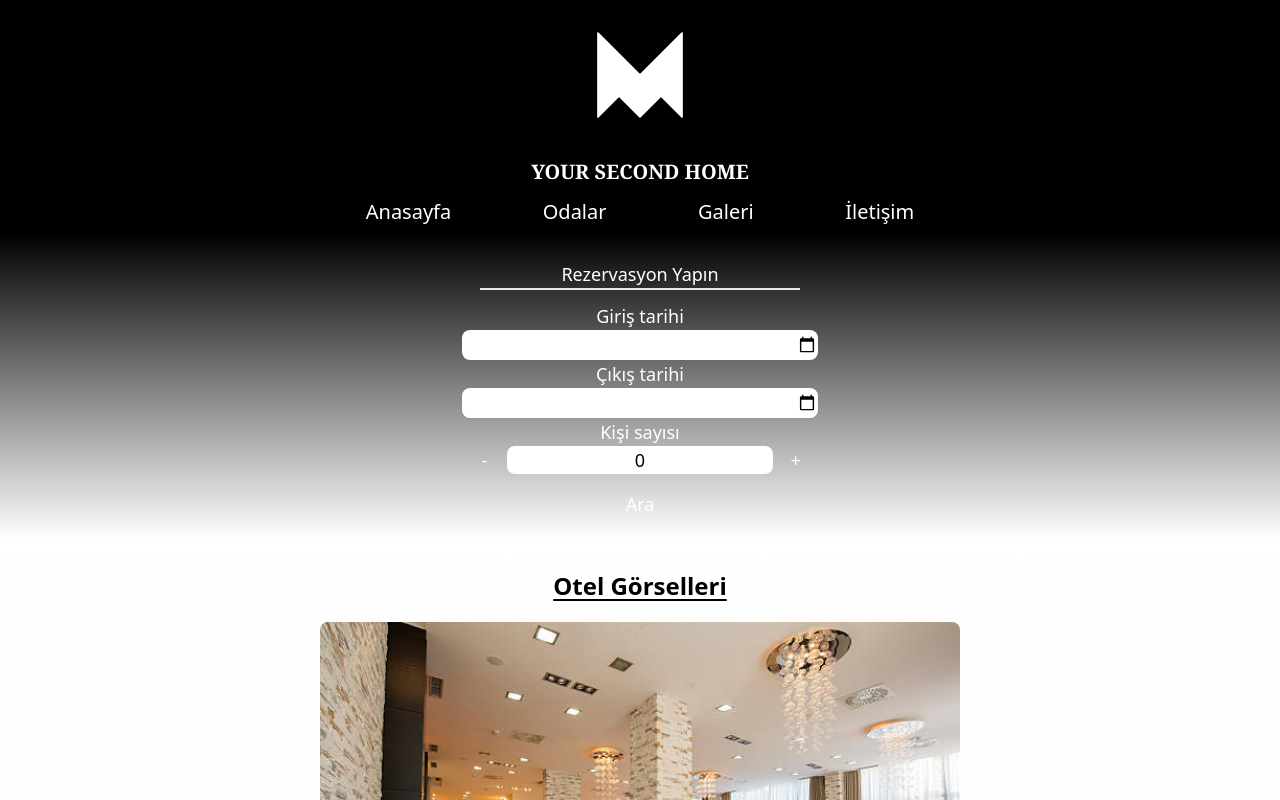
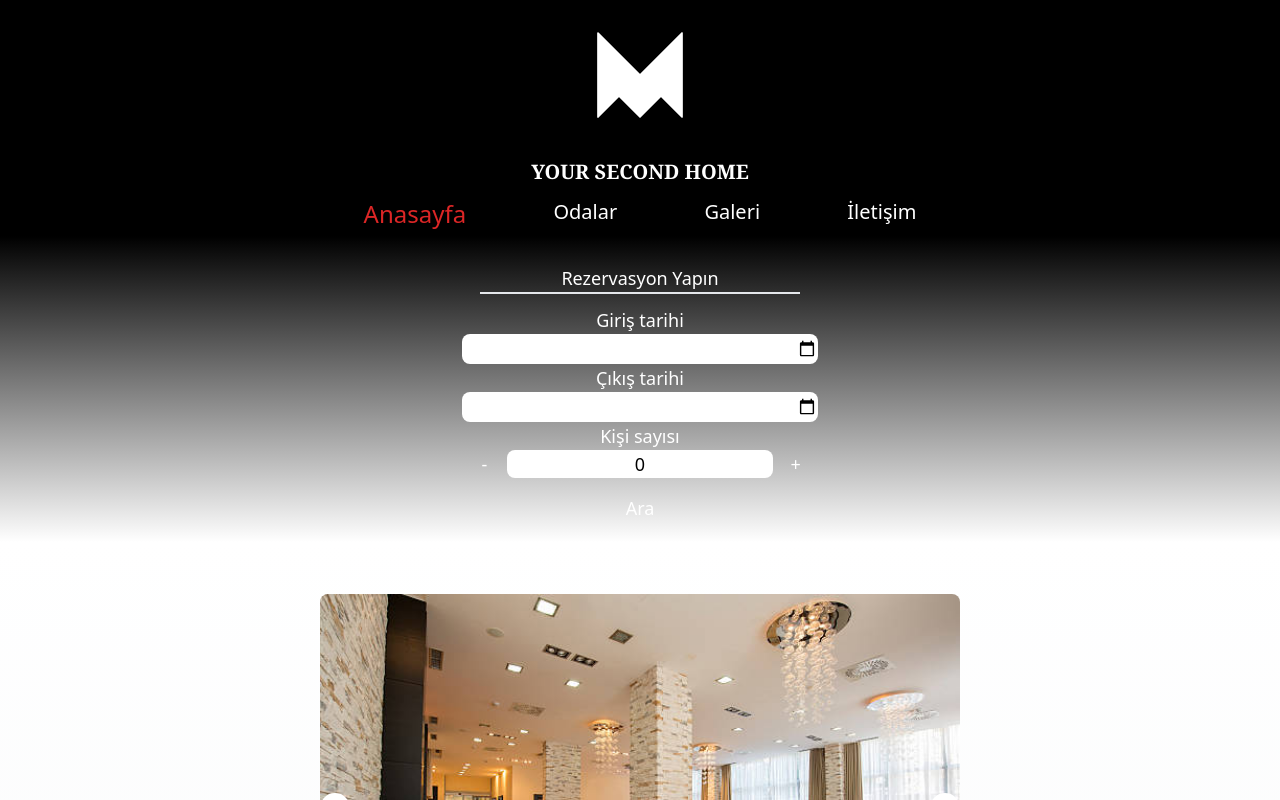
Before and after one commit to kogunlu/hotel-case, a React (Create React App) app: page / in a window 1280 px wide. Shown: the top 800 px of the page. Built offline with nearby package versions, Linux system fonts and the light colour scheme; the HTML template or start-up script is replaced by a standard one.

Commit message:
Style | Header delete from slider. Active style change in navbar.

```diff
--- a/src/components/navbar/Navbar.jsx
+++ b/src/components/navbar/Navbar.jsx
@@ -1,5 +1,5 @@
 import React from 'react'
-import { Link } from "react-router-dom";
+import { NavLink } from "react-router-dom";
 import Logo from '../logo/Logo';
 import "../../style.css"
 
@@ -9,6 +9,8 @@ import "../../style.css"
 
 function Navbar() {
 
+  const activeClassName = "border-transparent border-b-2 text-red-600 border-red-900 text-2xl"
+  const passiveClassName = "border-transparent border-b-2 hover:text-red-600"
 
   return (
     <nav className='h-1/6 w-full border-solid border-none flex flex-col align-center'>
@@ -20,10 +22,23 @@ function Navbar() {
 
       <div className='flex justify-center bg-black'>
       <div className='w-full md:w-10/12 lg:text-xl lg:w-6/12 h-3/6 flex justify-around pt-1 pb-1 bg-black text-white'>
-        <Link to={"/"} className="border-transparent border-b-2 hover:border-red-900 hover:text-red-600 hover:text-2xl">Anasayfa</Link>
-        <Link className="border-transparent border-b-2 hover:border-red-900	 hover:text-red-600 hover:text-2xl" to={"/rooms"}>Odalar</Link>
-        <Link className="border-transparent border-b-2 hover:border-red-900 hover:text-red-600 hover:text-2xl" to={"/gallery"}>Galeri</Link>
-        <Link className="border-transparent border-b-2 hover:border-red-900 hover:text-red-600 hover:text-2xl" to={"/contact"}>İletişim</Link>
+        <NavLink
+        className={({isActive}) => isActive ? activeClassName : passiveClassName }
+        to={"/"}
+        >Anasayfa</NavLink>
+
+        <NavLink
+        className={({isActive}) => isActive ? activeClassName : passiveClassName }
+        to={"/rooms"}
+        >Odalar</NavLink>
+
+        <NavLink
+        className={({isActive}) => isActive ? activeClassName : passiveClassName }
+        to={"/gallery"}>Galeri</NavLink>
+
+        <NavLink
+        className={({isActive}) => isActive ? activeClassName : passiveClassName }
+        to={"/contact"}>İletişim</NavLink>
       </div>
       </div>
 
--- a/src/components/rooms/RoomCard.jsx
+++ b/src/components/rooms/RoomCard.jsx
@@ -10,7 +10,7 @@ function RoomCard( { imageSrc, description, name, header } ) {
         <div className='h-2/6 w-full flex flex-col justify-center items-center mb-5 mt-5 md:mt-1'>
             <h3 className='text-center font-semibold text-lg underline underline-offset-2 my-2 lg:mt-0'>{header}</h3>
             <p className='text-center px-5'>{description}</p>
-            <button className="group relative h-8 w-6/12 md:w-4/12 lg:w-6/12 overflow-hidden rounded-lg bg-white text-lg shadow my-5">
+            <button className="group relative h-8 w-8/12 sm:w-6/12 md:w-4/12 lg:w-6/12 overflow-hidden rounded-lg bg-white text-lg shadow my-5">
                 <div className="absolute inset-0 w-2 bg-slate-400 transition-all duration-[250ms] ease-out group-hover:w-full"></div>
                 <span className="relative text-black group-hover:text-white">Detayları Göster</span>
             </button>
--- a/src/components/slider/Slider.jsx
+++ b/src/components/slider/Slider.jsx
@@ -58,7 +58,7 @@ function Slider() {
     <div className='flex flex-col items-center lg:pt-5 bg-gradient-to-b from-white to-gray-50'>
 
       <div className='mt-3 md:w-10/12 lg:w-full flex flex-col items-center justify-center'>
-        <p className='text-xl font-bold text-center lg:text-2xl underline underline-offset-4'>Otel Görselleri</p>
+
         <div className='w-full md:w-10/12 lg:w-7/12 xl:w-6/12 relative h-max py-5 rounded-t-lg'>
         <img className='mainImg w-full rounded-t-lg' src={imgs[index]} alt="hotelPicture"></img>
         <div className='actions'>
```
Also changed, not shown: src/pictures/208924550-c9a6aa77-2370-4fa5-a1cf-dd42a184760f.png (added).
